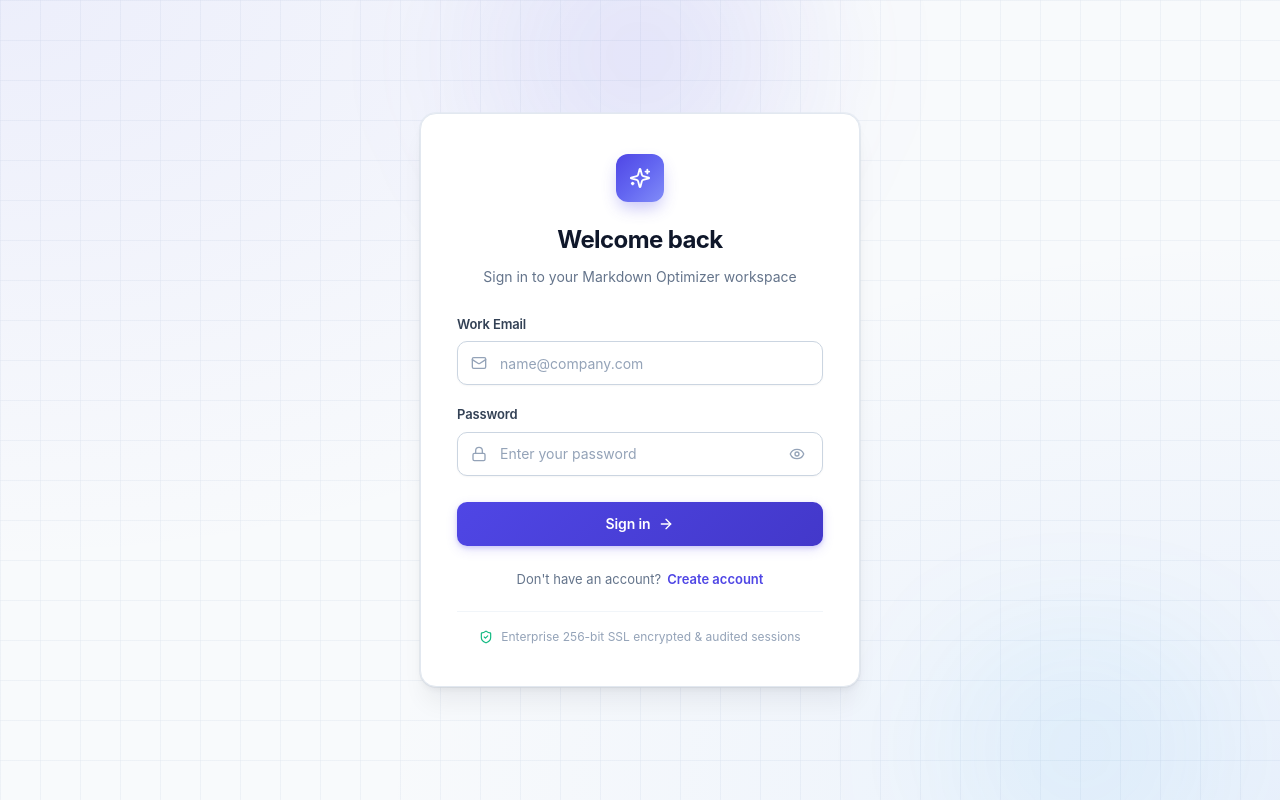
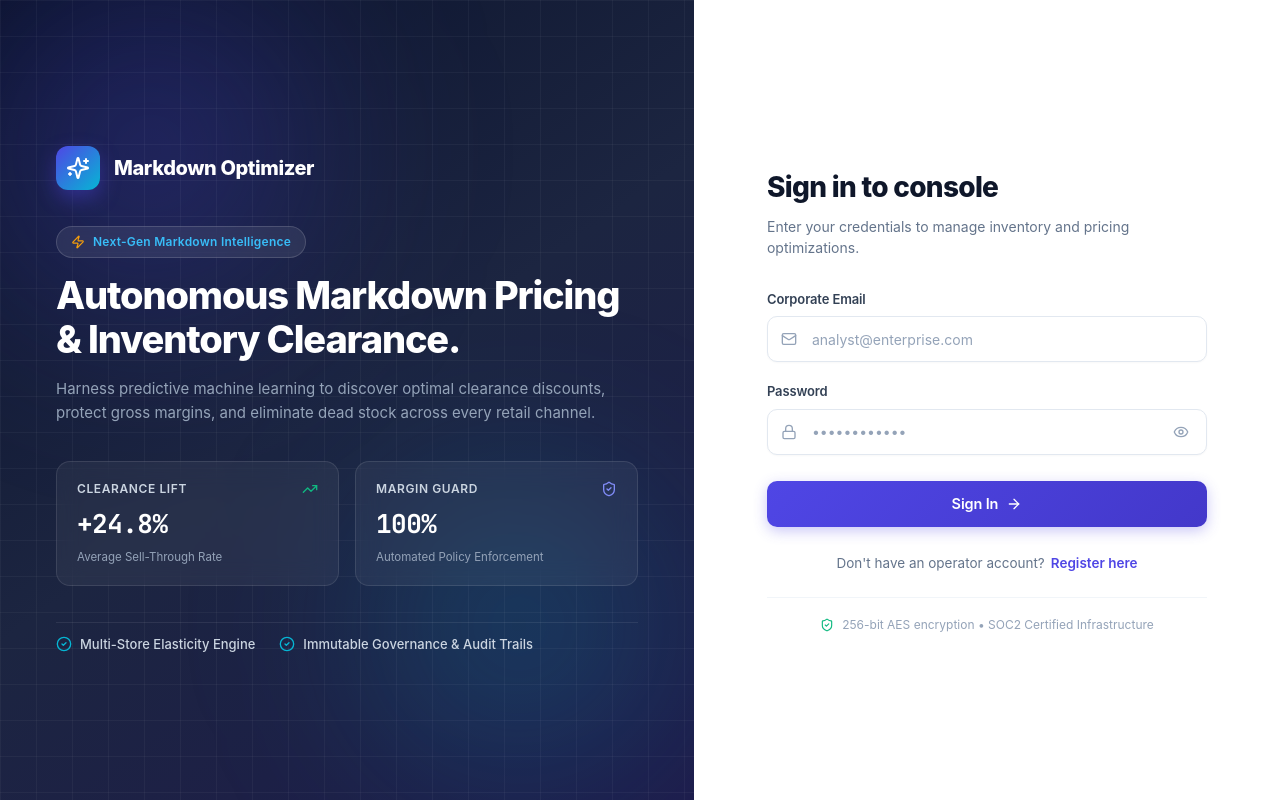
Before and after one commit to Kalyanialla/markdownd-optimization-usecase, a React (Vite) app in the folder frontend/: page /login in a window 1280 px wide. Built offline with nearby package versions, Linux system fonts and the light colour scheme.

Commit message:
feat(auth): premium split-screen showcase login design

```diff
--- a/frontend/src/pages/Auth.css
+++ b/frontend/src/pages/Auth.css
@@ -1,104 +1,260 @@
 /* ============================================================
-   MODERN ENTERPRISE AUTHENTICATION (LOGIN & SIGNUP)
-   Clean, polished, high-contrast, premium SaaS aesthetic
+   SPLIT MODERN ENTERPRISE AUTHENTICATION (LOGIN & SIGNUP)
+   Striking two-column layout with showcase hero & refined inputs
    ============================================================ */
 
-.auth-container {
+.split-auth-container {
+  display: flex;
   min-height: 100vh;
-  display: flex;
-  align-items: center;
-  justify-content: center;
-  background-color: #F8FAFC;
-  background-image:
-    radial-gradient(at 0% 0%, rgba(99, 102, 241, 0.08) 0px, transparent 50%),
-    radial-gradient(at 100% 100%, rgba(59, 130, 246, 0.08) 0px, transparent 50%),
-    linear-gradient(rgba(226, 232, 240, 0.5) 1px, transparent 1px),
-    linear-gradient(90deg, rgba(226, 232, 240, 0.5) 1px, transparent 1px);
-  background-size: 100% 100%, 100% 100%, 40px 40px, 40px 40px;
-  padding: 32px 20px;
-  position: relative;
-  overflow: hidden;
+  width: 100%;
+  background-color: #FFFFFF;
   font-family: var(--font-sans);
 }
 
-.auth-glow-top {
+/* ────────────────────────────────────────────────────────────
+   LEFT HERO SHOWCASE PANE
+   ──────────────────────────────────────────────────────────── */
+.auth-hero-pane {
+  flex: 1.15;
+  background: linear-gradient(145deg, #0B132B 0%, #1C2541 50%, #1E1B4B 100%);
+  color: #FFFFFF;
+  position: relative;
+  overflow: hidden;
+  padding: 64px 56px;
+  display: flex;
+  flex-direction: column;
+  justify-content: center;
+}
+
+.hero-grid-pattern {
   position: absolute;
-  top: -120px;
-  left: 50%;
-  transform: translateX(-50%);
-  width: 600px;
-  height: 350px;
-  background: radial-gradient(circle, rgba(79, 70, 229, 0.12) 0%, transparent 70%);
-  filter: blur(50px);
+  inset: 0;
+  background-image:
+    linear-gradient(rgba(255, 255, 255, 0.04) 1px, transparent 1px),
+    linear-gradient(90deg, rgba(255, 255, 255, 0.04) 1px, transparent 1px);
+  background-size: 36px 36px;
   pointer-events: none;
 }
 
-.auth-glow-bottom {
+.hero-gradient-orb {
   position: absolute;
-  bottom: -100px;
-  right: -50px;
-  width: 500px;
-  height: 300px;
-  background: radial-gradient(circle, rgba(14, 165, 233, 0.08) 0%, transparent 70%);
-  filter: blur(50px);
+  border-radius: 50%;
+  filter: blur(80px);
   pointer-events: none;
 }
 
-.auth-card {
-  width: 100%;
-  max-width: 440px;
-  background-color: #FFFFFF;
-  border: 1px solid #E2E8F0;
-  border-radius: 16px;
-  padding: 40px 36px;
-  box-shadow:
-    0 4px 6px -1px rgba(0, 0, 0, 0.05),
-    0 20px 25px -5px rgba(15, 23, 42, 0.06),
-    0 0 0 1px rgba(226, 232, 240, 0.6);
+.orb-1 {
+  width: 500px;
+  height: 500px;
+  top: -100px;
+  left: -100px;
+  background: radial-gradient(circle, rgba(79, 70, 229, 0.35) 0%, transparent 70%);
+}
+
+.orb-2 {
+  width: 450px;
+  height: 450px;
+  bottom: -50px;
+  right: -50px;
+  background: radial-gradient(circle, rgba(6, 182, 212, 0.25) 0%, transparent 70%);
+}
+
+.hero-content {
   position: relative;
   z-index: 2;
+  max-width: 600px;
+  display: flex;
+  flex-direction: column;
+  gap: 36px;
 }
 
-/* Brand Logo / Icon Header */
-.auth-brand-logo {
+.hero-brand {
   display: flex;
-  justify-content: center;
-  margin-bottom: 20px;
+  align-items: center;
+  gap: 14px;
 }
 
-.auth-logo-badge {
-  width: 48px;
-  height: 48px;
+.hero-brand-icon {
+  width: 44px;
+  height: 44px;
   border-radius: 12px;
-  background: linear-gradient(135deg, #4F46E5 0%, #6366F1 50%, #818CF8 100%);
+  background: linear-gradient(135deg, #4F46E5 0%, #06B6D4 100%);
   color: #FFFFFF;
   display: flex;
   align-items: center;
   justify-content: center;
-  box-shadow: 0 8px 16px -2px rgba(79, 70, 229, 0.3);
+  box-shadow: 0 8px 20px rgba(79, 70, 229, 0.4);
 }
 
-.auth-header {
-  text-align: center;
-  margin-bottom: 28px;
+.hero-brand-name {
+  font-size: 20px;
+  font-weight: 800;
+  color: #FFFFFF;
+  letter-spacing: -0.02em;
 }
 
-.auth-title {
-  font-size: 24px;
-  font-weight: 700;
+.hero-headline-block {
+  display: flex;
+  flex-direction: column;
+  gap: 16px;
+}
+
+.hero-pill {
+  align-self: flex-start;
+  display: inline-flex;
+  align-items: center;
+  gap: 8px;
+  background: rgba(255, 255, 255, 0.08);
+  border: 1px solid rgba(255, 255, 255, 0.15);
+  backdrop-filter: blur(8px);
+  padding: 6px 14px;
+  border-radius: 999px;
+  font-size: 12px;
+  font-weight: 600;
+  color: #38BDF8;
+  letter-spacing: 0.02em;
+}
+
+.hero-pill-icon {
+  color: #F59E0B;
+}
+
+.hero-title {
+  font-size: 38px;
+  font-weight: 800;
+  line-height: 1.15;
+  letter-spacing: -0.03em;
+  color: #FFFFFF;
+  margin: 0;
+}
+
+.hero-description {
+  font-size: 15px;
+  line-height: 1.6;
+  color: #94A3B8;
+  margin: 0;
+}
+
+/* Feature Stat Cards */
+.hero-feature-cards {
+  display: grid;
+  grid-template-columns: 1fr 1fr;
+  gap: 16px;
+}
+
+.feature-stat-card {
+  background: rgba(255, 255, 255, 0.05);
+  border: 1px solid rgba(255, 255, 255, 0.1);
+  backdrop-filter: blur(12px);
+  border-radius: 14px;
+  padding: 18px 20px;
+  display: flex;
+  flex-direction: column;
+  gap: 6px;
+  transition: transform 0.2s ease, border-color 0.2s ease;
+}
+
+.feature-stat-card:hover {
+  transform: translateY(-2px);
+  border-color: rgba(99, 102, 241, 0.4);
+}
+
+.feature-stat-header {
+  display: flex;
+  align-items: center;
+  justify-content: space-between;
+}
+
+.stat-label {
+  font-size: 12px;
+  font-weight: 600;
+  color: #CBD5E1;
+  text-transform: uppercase;
+  letter-spacing: 0.05em;
+}
+
+.stat-icon-green {
+  color: #10B981;
+}
+
+.stat-icon-indigo {
+  color: #818CF8;
+}
+
+.stat-value {
+  font-size: 26px;
+  font-weight: 800;
+  color: #FFFFFF;
+  font-family: var(--font-mono);
+  letter-spacing: -0.02em;
+}
+
+.stat-caption {
+  font-size: 11.5px;
+  color: #94A3B8;
+}
+
+/* Trust footer */
+.hero-trust-footer {
+  display: flex;
+  align-items: center;
+  gap: 24px;
+  padding-top: 12px;
+  border-top: 1px solid rgba(255, 255, 255, 0.08);
+}
+
+.trust-item {
+  display: flex;
+  align-items: center;
+  gap: 8px;
+  font-size: 13px;
+  color: #CBD5E1;
+  font-weight: 500;
+}
+
+.trust-check {
+  color: #06B6D4;
+}
+
+/* ────────────────────────────────────────────────────────────
+   RIGHT FORM PANE
+   ──────────────────────────────────────────────────────────── */
+.auth-form-pane {
+  flex: 1;
+  background-color: #FFFFFF;
+  display: flex;
+  align-items: center;
+  justify-content: center;
+  padding: 48px 40px;
+}
+
+.form-wrapper-card {
+  width: 100%;
+  max-width: 440px;
+  display: flex;
+  flex-direction: column;
+}
+
+.form-header-area {
+  margin-bottom: 32px;
+}
+
+.form-main-title {
+  font-size: 28px;
+  font-weight: 800;
   color: #0F172A;
-  margin-bottom: 8px;
+  margin: 0 0 8px;
   letter-spacing: -0.025em;
 }
 
-.auth-subtitle {
+.form-sub-title {
   font-size: 14px;
   color: #64748B;
+  margin: 0;
   line-height: 1.5;
-  margin: 0;
 }
 
-/* Form Elements */
+/* Shared form controls */
 .auth-form {
   display: flex;
   flex-direction: column;
@@ -144,24 +300,24 @@
 
 .form-input {
   width: 100%;
-  height: 44px;
+  height: 46px;
   background-color: #FFFFFF;
-  border: 1px solid #CBD5E1;
+  border: 1.5px solid #E2E8F0;
   border-radius: 10px;
   padding: 0 14px;
   color: #0F172A;
   font-size: 14px;
   outline: none;
   transition: all 0.15s ease;
-  box-shadow: 0 1px 2px rgba(0, 0, 0, 0.04);
+  box-shadow: 0 1px 2px rgba(0, 0, 0, 0.03);
 }
 
 .form-input.with-lead-icon {
-  padding-left: 42px;
+  padding-left: 44px;
 }
 
 .form-input.with-trail-icon {
-  padding-right: 42px;
+  padding-right: 44px;
 }
 
 .form-input::placeholder {
@@ -169,12 +325,12 @@
 }
 
 .form-input:hover {
-  border-color: #94A3B8;
+  border-color: #CBD5E1;
 }
 
 .form-input:focus {
   border-color: #4F46E5;
-  box-shadow: 0 0 0 3px rgba(79, 70, 229, 0.15);
+  box-shadow: 0 0 0 4px rgba(79, 70, 229, 0.12);
 }
 
 .password-toggle-btn {
@@ -197,7 +353,6 @@
   background-color: #F1F5F9;
 }
 
-/* Error Alert */
 .auth-alert {
   display: flex;
   align-items: flex-start;
@@ -220,15 +375,14 @@
   margin-top: 2px;
 }
 
-/* Submit Action Button */
 .auth-submit-btn {
-  height: 44px;
+  height: 46px;
   background: linear-gradient(135deg, #4F46E5 0%, #4338CA 100%);
   color: #FFFFFF;
   border: none;
   border-radius: 10px;
   padding: 0 20px;
-  font-size: 14px;
+  font-size: 14.5px;
   font-weight: 600;
   letter-spacing: -0.01em;
   cursor: pointer;
@@ -238,12 +392,12 @@
   justify-content: center;
   gap: 8px;
   margin-top: 6px;
-  box-shadow: 0 2px 4px rgba(79, 70, 229, 0.2), 0 4px 12px rgba(79, 70, 229, 0.15);
+  box-shadow: 0 4px 14px rgba(79, 70, 229, 0.3);
 }
 
 .auth-submit-btn:hover:not(:disabled) {
   background: linear-gradient(135deg, #4338CA 0%, #3730A3 100%);
-  box-shadow: 0 4px 12px rgba(79, 70, 229, 0.35);
+  box-shadow: 0 6px 20px rgba(79, 70, 229, 0.45);
   transform: translateY(-1px);
 }
 
@@ -260,11 +414,10 @@
   font-weight: 500;
 }
 
-/* Footer Link */
 .auth-footer {
-  margin-top: 24px;
+  margin-top: 26px;
   text-align: center;
-  font-size: 13px;
+  font-size: 13.5px;
   color: #64748B;
 }
 
@@ -281,10 +434,9 @@
   text-decoration: underline;
 }
 
-/* Security Note */
 .security-note {
-  margin-top: 22px;
-  padding-top: 16px;
+  margin-top: 24px;
+  padding-top: 18px;
   border-top: 1px solid #F1F5F9;
   display: flex;
   align-items: center;
@@ -299,3 +451,22 @@
   color: #10B981;
   flex-shrink: 0;
 }
+
+/* Responsive behavior for mobile & tablets */
+@media (max-width: 1024px) {
+  .split-auth-container {
+    flex-direction: column;
+  }
+
+  .auth-hero-pane {
+    padding: 40px 24px;
+  }
+
+  .hero-title {
+    font-size: 28px;
+  }
+
+  .auth-form-pane {
+    padding: 36px 20px;
+  }
+}
--- a/frontend/src/pages/LoginPage.tsx
+++ b/frontend/src/pages/LoginPage.tsx
@@ -1,7 +1,10 @@
 import React, { useState } from 'react';
 import { Link, useNavigate, useLocation } from 'react-router-dom';
 import { motion } from 'framer-motion';
-import { Sparkles, Lock, Mail, Eye, EyeOff, AlertCircle, ArrowRight, ShieldCheck } from 'lucide-react';
+import {
+  Sparkles, Lock, Mail, Eye, EyeOff, AlertCircle, ArrowRight,
+  TrendingUp, ShieldCheck, Zap, CheckCircle2
+} from 'lucide-react';
 import { useAuth } from '../context/AuthContext';
 import { ApiError } from '../lib/api';
 import './Auth.css';
@@ -24,7 +27,7 @@ export const LoginPage: React.FC = () => {
     setErrorMessage(null);
 
     if (!email || !password) {
-      setErrorMessage('Please enter both work email and password.');
+      setErrorMessage('Please enter both your corporate email and password.');
       return;
     }
 
@@ -44,29 +47,80 @@ export const LoginPage: React.FC = () => {
   };
 
   return (
-    <div className="auth-container">
-      {/* Decorative ambient background glows */}
-      <div className="auth-glow-top" />
-      <div className="auth-glow-bottom" />
+    <div className="split-auth-container">
+      {/* LEFT COLUMN: Hero Showcase */}
+      <div className="auth-hero-pane">
+        <div className="hero-gradient-orb orb-1" />
+        <div className="hero-gradient-orb orb-2" />
+        <div className="hero-grid-pattern" />
 
+        <div className="hero-content">
+          <div className="hero-brand">
+            <div className="hero-brand-icon">
+              <Sparkles size={24} />
+            </div>
+            <div className="hero-brand-name">Markdown Optimizer</div>
+          </div>
+
+          <div className="hero-headline-block">
+            <div className="hero-pill">
+              <Zap size={14} className="hero-pill-icon" />
+              <span>Next-Gen Markdown Intelligence</span>
+            </div>
+            <h1 className="hero-title">
+              Autonomous Markdown Pricing & Inventory Clearance.
+            </h1>
+            <p className="hero-description">
+              Harness predictive machine learning to discover optimal clearance discounts, protect gross margins, and eliminate dead stock across every retail channel.
+            </p>
+          </div>
+
+          {/* Metric Feature Cards */}
+          <div className="hero-feature-cards">
+            <div className="feature-stat-card">
+              <div className="feature-stat-header">
+                <span className="stat-label">Clearance Lift</span>
+                <TrendingUp size={16} className="stat-icon-green" />
+              </div>
+              <div className="stat-value">+24.8%</div>
+              <div className="stat-caption">Average Sell-Through Rate</div>
+            </div>
+
+            <div className="feature-stat-card">
+              <div className="feature-stat-header">
+                <span className="stat-label">Margin Guard</span>
+                <ShieldCheck size={16} className="stat-icon-indigo" />
+              </div>
+              <div className="stat-value">100%</div>
+              <div className="stat-caption">Automated Policy Enforcement</div>
+            </div>
+          </div>
+
+          {/* Trust bullet footer */}
+          <div className="hero-trust-footer">
+            <div className="trust-item">
+              <CheckCircle2 size={16} className="trust-check" />
+              <span>Multi-Store Elasticity Engine</span>
+            </div>
+            <div className="trust-item">
+              <CheckCircle2 size={16} className="trust-check" />
+              <span>Immutable Governance & Audit Trails</span>
+            </div>
+          </div>
+        </div>
+      </div>
+
+      {/* RIGHT COLUMN: Interactive Form */}
+      <div className="auth-form-pane">
         <motion.div
-        className="auth-card"
+          className="form-wrapper-card"
           initial={{ opacity: 0, y: 16 }}
           animate={{ opacity: 1, y: 0 }}
           transition={{ duration: 0.35, ease: 'easeOut' }}
         >
-        {/* Brand Icon & Welcome */}
-        <div className="auth-brand-logo">
-          <div className="auth-logo-badge">
-            <Sparkles size={22} className="auth-sparkle-icon" />
-          </div>
-        </div>
-
-        <div className="auth-header">
-          <h1 className="auth-title">Welcome back</h1>
-          <p className="auth-subtitle">
-            Sign in to your Markdown Optimizer workspace
-          </p>
+          <div className="form-header-area">
+            <h2 className="form-main-title">Sign in to console</h2>
+            <p className="form-sub-title">Enter your credentials to manage inventory and pricing optimizations.</p>
           </div>
 
           {errorMessage && (
@@ -83,7 +137,7 @@ export const LoginPage: React.FC = () => {
           <form onSubmit={handleSubmit} className="auth-form" noValidate>
             <div className="form-group">
               <label className="form-label" htmlFor="email-input">
-              Work Email
+                Corporate Email
               </label>
               <div className="input-wrapper">
                 <Mail size={16} className="input-lead-icon" />
@@ -94,7 +148,7 @@ export const LoginPage: React.FC = () => {
                   required
                   value={email}
                   onChange={(e) => setEmail(e.target.value)}
-                placeholder="name@company.com"
+                  placeholder="analyst@enterprise.com"
                   className="form-input with-lead-icon"
                   disabled={isLoading}
                 />
@@ -116,7 +170,7 @@ export const LoginPage: React.FC = () => {
                   required
                   value={password}
                   onChange={(e) => setPassword(e.target.value)}
-                placeholder="Enter your password"
+                  placeholder="••••••••••••"
                   className="form-input with-lead-icon with-trail-icon"
                   disabled={isLoading}
                 />
@@ -138,10 +192,10 @@ export const LoginPage: React.FC = () => {
               disabled={isLoading}
             >
               {isLoading ? (
-              <span className="btn-loading-text">Signing in...</span>
+                <span className="btn-loading-text">Verifying credentials...</span>
               ) : (
                 <>
-                <span>Sign in</span>
+                  <span>Sign In</span>
                   <ArrowRight size={16} />
                 </>
               )}
@@ -149,15 +203,16 @@ export const LoginPage: React.FC = () => {
           </form>
 
           <div className="auth-footer">
-          Don't have an account?
-          <Link to="/signup" className="auth-footer-link">Create account</Link>
+            Don't have an operator account?
+            <Link to="/signup" className="auth-footer-link">Register here</Link>
           </div>
 
           <div className="security-note">
             <ShieldCheck size={14} className="security-note-icon" />
-          <span>Enterprise 256-bit SSL encrypted & audited sessions</span>
+            <span>256-bit AES encryption &bull; SOC2 Certified Infrastructure</span>
           </div>
         </motion.div>
       </div>
+    </div>
   );
 };
```
Lines whose indentation alone changed are shown as unchanged.
